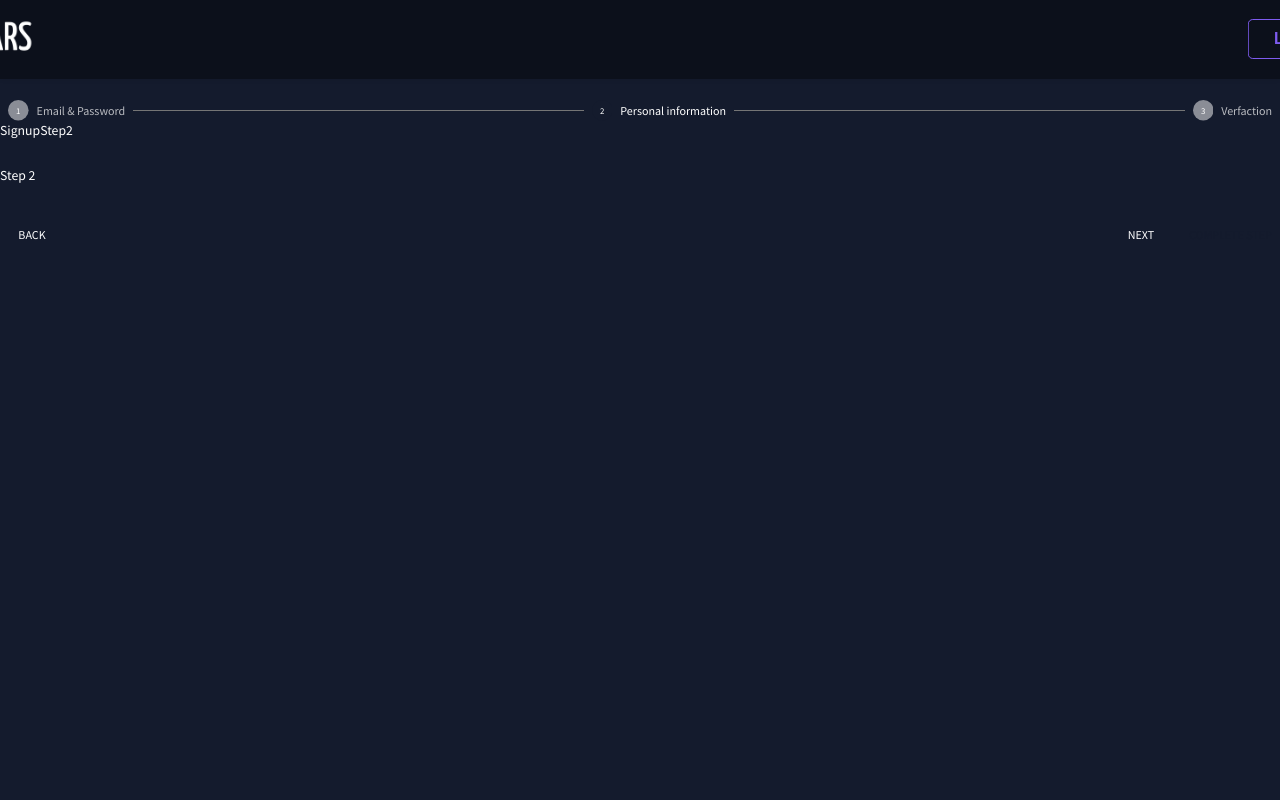
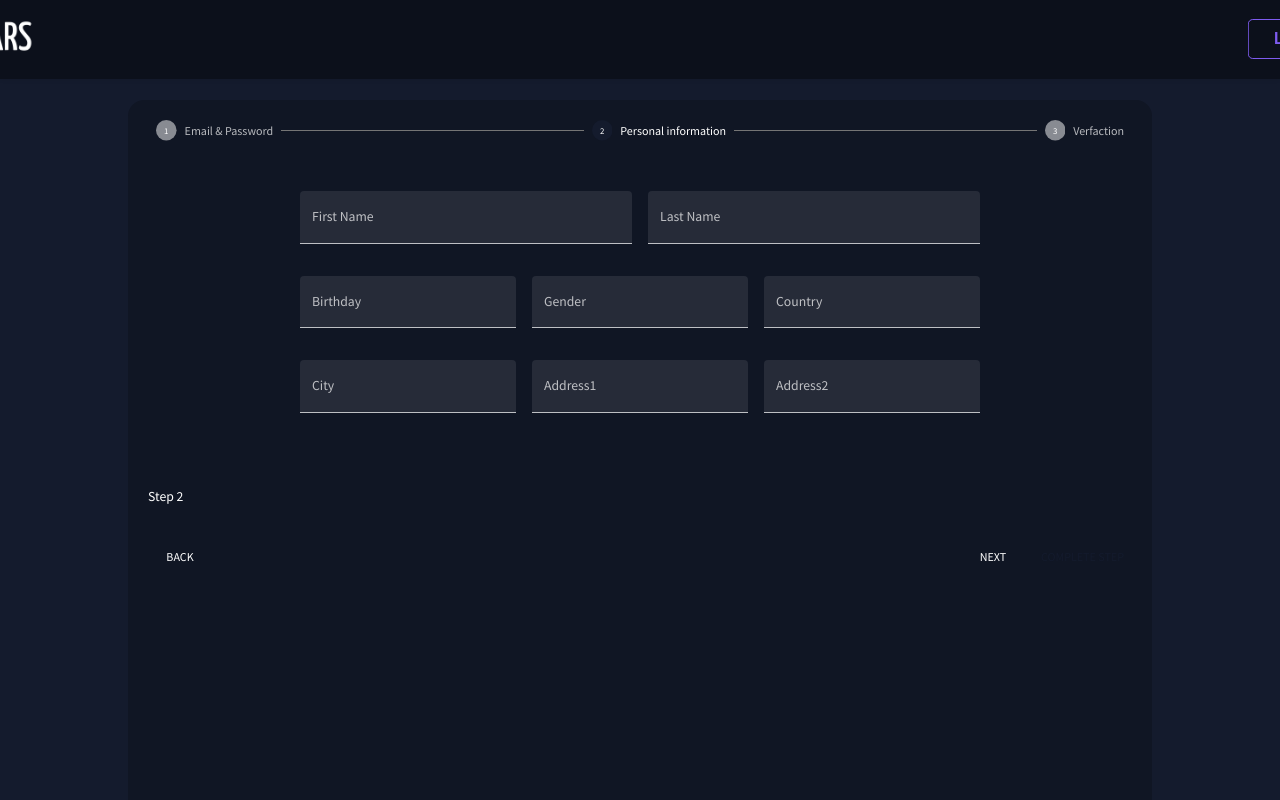
Before and after one commit to muradissa/Trading-Starts, a React (Create React App) app: page /signup in a window 1280 px wide. Both pictures are taken after a click on the button "NEXT". Shown: the top 800 px of the page. Built offline with nearby package versions, Linux system fonts and the light colour scheme; no server answers.

Commit message:
progress with signup

```diff
--- a/src/Home/navbar/NavbarHome.jsx
+++ b/src/Home/navbar/NavbarHome.jsx
@@ -1,28 +1,8 @@
-// import React from 'react';
-// import "./home.css"
-// const NavbarHome = () => {
-//   return (
-//     <nav className="nav-container">
-//       <div className="navbar-brand">
-//         <img src={`../assets/logo-no-background.png`} alt="Logo" className='tradingStarLogo'/>
-//       </div>
-//       <div className="navbar-nav">
-//         <a className="nav-link" href="#">Home</a>
-//         <a className="nav-link" href="#">About</a>
-//         <a className="nav-link" href="#">Price</a>
-//         <a className="nav-link" href="#">Contact Us</a>
-//       </div>
-//       <div className="navbar-right">
-//         <button className="btn btn-primary"><b>Login</b></button>
-//         <button className="btn btn-secondary"><b>Signup</b></button>
-//       </div>
-//     </nav>
-//   );
-// };
-// export default NavbarHome;
+
 import React, { useState } from 'react';
 import "./NavbarHome.css";
 import MenuIcon from '@mui/icons-material/Menu';
+import { Link,NavLink } from "react-router-dom";
 
 const NavbarHome = () => {
   const [showMenu, setShowMenu] = useState(false);
@@ -37,6 +17,9 @@ const NavbarHome = () => {
         <img src={`../assets/logo-no-background.png`} alt="Logo" className='tradingStarLogo'/>
       </div>
       <div className={`navbar-nav ${showMenu ? 'show' : ''}`}>
+        <NavLink to="/">
+          <a className="nav-link" >Home</a>
+        </NavLink>
         <a className="nav-link" href="#">Home</a>
         <a className="nav-link" href="#">About</a>
         <a className="nav-link" href="#">Price</a>
@@ -52,11 +35,15 @@ const NavbarHome = () => {
 
             {/* <button className="btn btn-primary"><b>Login</b></button>
             <button className="btn btn-secondary"><b>Signup</b></button> */}
-            <button className="sec-btn"><b>Login</b></button>
-            <button className="pr-btn"><b>Signup</b></button>
+            <NavLink to="/login">
+              <button className="sec-btn"><b>Login</b></button>
+            </NavLink>
+            <NavLink to="/signup">
+              <button className="pr-btn"><b>Signup</b></button>
+            </NavLink>
+            {/* <button className="sec-btn"><b>Login</b></button>
+            <button className="pr-btn"><b>Signup</b></button> */}
 
-        {/* <button className="btn btn-primary"><b>Login</b></button>
-        <button className="btn btn-secondary"><b>Signup</b></button> */}
         <button className={`menu-btn ${showMenu ? 'close' : ''}`} onClick={toggleMenu}>
           <MenuIcon />
         </button>
--- a/src/scenes/signup/Signup2.jsx
+++ b/src/scenes/signup/Signup2.jsx
@@ -8,6 +8,7 @@ import Typography from '@mui/material/Typography';
 import SignupStep1 from './SignupStep1';
 import SignupStep2 from './SignupStep2';
 import SignupStep3 from './SignupStep3';
+import './signup.css'
 const steps = ['Email & Password', 'Personal information', 'Verfaction'];
 
 export default function Signup2() {
@@ -64,11 +65,12 @@ export default function Signup2() {
   }
 
   return (
-    <Box sx={{ width: '100%' ,height: '100vh',paddingTop:'100px'}}>
-      <Stepper nonLinear activeStep={activeStep}>
+    <div className="signup-form-container">
+      <Box sx={{ }} className="signup-form-container2">
+        <Stepper nonLinear activeStep={activeStep} color="info">
           {steps.map((label, index) => (
-          <Step key={label} completed={completed[index]}>
-            <StepButton color="inherit" onClick={handleStep(index)}>
+            <Step key={label} completed={completed[index]} color="primary">
+              <StepButton color="info" onClick={handleStep(index)} >
                 {label}
               </StepButton>
             </Step>
@@ -123,5 +125,6 @@ export default function Signup2() {
           )}
         </div>
       </Box>
+    </div>
   );
 }
--- a/src/scenes/signup/SignupStep1.jsx
+++ b/src/scenes/signup/SignupStep1.jsx
@@ -1,8 +1,53 @@
 import React from 'react'
+import TextField from '@mui/material/TextField';
+
 
 function SignupStep1() {
   return (
-    <div>SignupStep1</div>
+    <div className="signup-form-box1">
+      <div className="signup-form-box2">
+
+      <TextField
+
+          id="filled-required1"
+          label=" Email"
+          type="email"
+          variant="filled"
+          color="info"
+        />
+        <TextField
+
+          id="filled-required2"
+          label="Password"
+          type="password"
+          variant="filled"
+          color="info"
+        />
+      <TextField
+          id="filled-password-input3"
+          label="Confirm Password"
+          type="password"
+          autoComplete="current-password"
+          variant="filled"
+          color="info"
+        />
+        <div>
+          <h5 className='signup-form-wrong'>* wronghasdad</h5>
+          <h5 className='signup-form-wrong'>* wronghasdad</h5>
+          <h5 className='signup-form-wrong'>* wronghasdad</h5>
+          <h5 className='signup-form-wrong'>* wronghasdad</h5>
+          <h5 className='signup-form-wrong'>* wronghasdad</h5>
+        </div>
+        <TextField
+          id="filled-password-input3"
+          label="Phone"
+          type="phone"
+          autoComplete="current-password"
+          variant="filled"
+          color="info"
+        />
+      </div>
+    </div>
   )
 }
 
--- a/src/scenes/signup/SignupStep2.jsx
+++ b/src/scenes/signup/SignupStep2.jsx
@@ -1,8 +1,79 @@
 import React from 'react'
+import TextField from '@mui/material/TextField';
 
 function SignupStep2() {
   return (
-    <div>SignupStep2</div>
+    <div className="signup-form-box1">
+      <div className="signup-form-box3">
+        <div className="signup-form-box4">
+          <TextField
+            id="filled-required4"
+            label="First Name"
+            type="Name"
+            variant="filled"
+            color="info"
+          />
+          <TextField
+            id="filled-required5"
+            label="Last Name"
+            type="Name"
+            variant="filled"
+            color="info"
+          />
+        </div>
+        <div className="signup-form-box5">
+          <TextField
+            id="filled-required4"
+            label="Birthday"
+            type="Name"
+            variant="filled"
+            color="info"
+          />
+          <TextField
+            id="filled-required5"
+            label="Gender"
+            type="city"
+            variant="filled"
+            color="info"
+          />
+          <TextField
+              id="filled-required4"
+              label="Country"
+              type="Name"
+              variant="filled"
+              color="info"
+            />
+        </div>
+
+        {/* <div className="signup-form-box5">
+
+
+        </div> */}
+        <div className="signup-form-box5">
+           <TextField
+            id="filled-required5"
+            label="City"
+            type="city"
+            variant="filled"
+            color="info"
+          />
+          <TextField
+            id="filled-required4"
+            label="Address1"
+            type="address"
+            variant="filled"
+            color="info"
+          />
+          <TextField
+            id="filled-required5"
+            label="Address2"
+            type="address"
+            variant="filled"
+            color="info"
+          />
+        </div>
+      </div>
+    </div>
   )
 }
 
--- /dev/null
+++ b/src/scenes/signup/signup.css
@@ -0,0 +1,65 @@
+.signup-form-container{
+     width: 80%;
+      margin: auto auto ;
+    /*z-index: 2;
+    padding:20px; */
+    padding-top: 100px;
+    padding-bottom: 20px;
+    /* background-color: rgba(16, 22, 36,1);;
+    border-radius: 1rem; */
+}
+
+.signup-form-container2{
+    z-index: 2;
+    height: 100vh;
+    padding:20px;
+    width: 100%;
+    background-color: rgba(16, 22, 36,1);;
+    border-radius: 1rem;
+}
+
+/* box 1 */
+.signup-form-box1{
+    padding: 50px;
+    width: 100%;
+
+    display: inline-grid;
+    gap: 2rem;
+    margin: auto auto;
+    align-items: center;
+}
+
+.signup-form-box2{
+    display: inline-grid;
+    width: 40vh;
+    gap: 2rem;
+    margin: auto auto;
+    align-items: center;
+}
+.signup-form-box3{
+    display: inline-grid;
+    width: 85vh;
+    gap: 2rem;
+    margin: auto auto;
+    align-items: center;
+}
+.signup-form-box4{
+    display: grid;
+    grid-template-columns: 1fr 1fr ;
+    width: 100%;
+    gap: 1rem;
+    /* margin: auto auto;
+    align-items: center; */
+}
+.signup-form-box5{
+    display: grid;
+    grid-template-columns: 1fr 1fr 1fr;
+    width: 100%;
+    gap: 1rem;
+    /* margin: auto auto;
+    align-items: center; */
+}
+.signup-form-wrong{
+    margin: 0 0;
+    padding: 0 0;
+}
```
Lines whose indentation alone changed are shown as unchanged.
